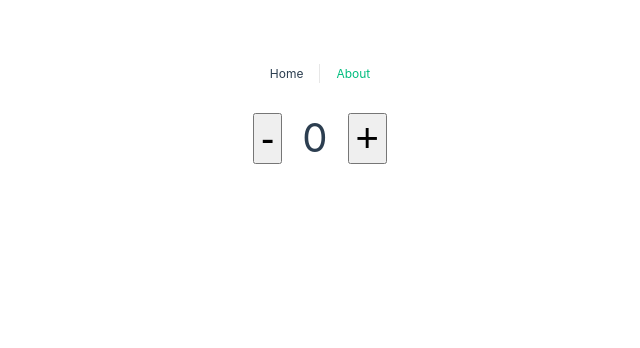
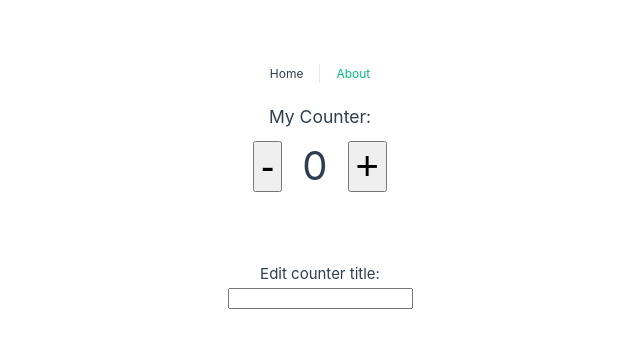
Before and after one commit to andreapmacedo/vue-composition-api-basics, a Vue app: page / in a window 1280 px wide. Shown: the top 348 px of the page, without its empty margins (320-960 px from the left). Built offline with nearby package versions, Linux system fonts and the light colour scheme.

Commit message:
Feat: adicionando biden, v1.

```diff
--- a/src/views/HomeView.vue
+++ b/src/views/HomeView.vue
@@ -1,10 +1,17 @@
 <template>
   <div class="home">
+
+    <h3>{{ counterTitle }}:</h3>
 
     <div>
       <button @click="decreaseCounter" class="btn">-</button>
       <span class="counter">{{ counter }}</span>
       <button @click="increaseCounter" class="btn">+</button>
+    </div>
+
+    <div class="edit">
+      <h4>Edit counter title:</h4>
+      <input v-model="countertitle" type="text">
     </div>
 
   </div>
@@ -13,7 +20,8 @@
 <script setup>
 import { ref } from 'vue'
 
-const counter = ref(0)
+const counter = ref(0),
+      counterTitle = ref('My Counter')
 
 const increaseCounter = () => {
   counter.value++
@@ -34,4 +42,7 @@
   font-size: 40px;
   margin: 10px;
 }
+.edit {
+  margin-top: 60px;
+}
 </style>
```
